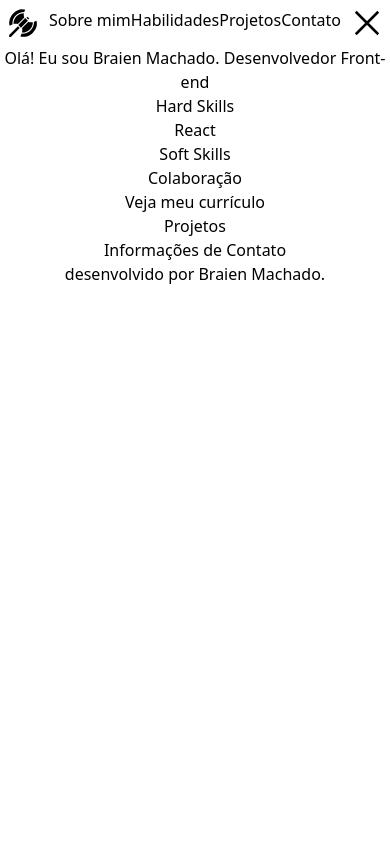
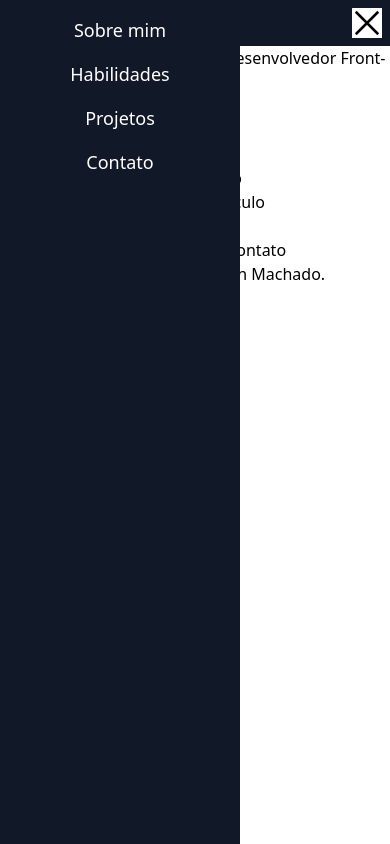
Before and after one commit to braien-machado/react-portfolio, a React (Create React App) app: page / in a window 390 px wide. Both pictures are taken after a click on the button 367 px from the left and 23 px from the top of the page. Built offline with nearby package versions, Linux system fonts and the light colour scheme.

Commit message:
finish header's mobile style

```diff
--- a/src/components/Header.jsx
+++ b/src/components/Header.jsx
@@ -3,29 +3,34 @@ import { GiBattleAxe, GiHamburgerMenu } from 'react-icons/gi';
 import { GrClose } from 'react-icons/gr';
 
 export default function Header () {
-  const [isHidden, setIsHidden] = useState('hidden');
+  const [isMenuHidden, setIsMenuHidden] = useState(true);
 
   const toggleMenu = () => {
-    setIsHidden(isHidden === 'hidden' ? '' : 'hidden')
+    setIsMenuHidden(isMenuHidden ? false : true);
   };
 
+  const menuLinks = ['Sobre mim', 'Habilidades', 'Projetos', 'Contato'];
+
+  const generateMenuLink = (link) => {
+    return (
+      <li className='mt-4 hover:underline hover:font-medium hover:cursor-pointer text-white'>{ link }</li>
+    );
+  }
+
   return (
-    <header className='flex justify-between p-2'>
-      <GiBattleAxe size={30} />
-      <nav className={`${isHidden}`}>
-        <ul className='flex justify-around'>
-          <li>Sobre mim</li>
-          <li>Habilidades</li>
-          <li>Projetos</li>
-          <li>Contato</li>
+    <header className='flex justify-between p-2 relative bg-gray-900'>
+      <GiBattleAxe className='text-white' size={30} />
+      <nav className={`${isMenuHidden ? '-left-60' : 'left-0'} absolute top-0 w-60 bg-gray-900 h-screen duration-300`}>
+        <ul className='flex flex-col items-center text-lg w-fit m-auto'>
+          { menuLinks.map((link) => generateMenuLink(link)) }
         </ul>
       </nav>
       <button className='w-fit'>
         {
-          isHidden ? (
-            <GiHamburgerMenu size={30} onClick={ toggleMenu }/>
+          isMenuHidden ? (
+            <GiHamburgerMenu className='text-white' size={30} onClick={ toggleMenu }/>
           ) : (
-            <GrClose size={30} onClick={ toggleMenu }/>
+            <GrClose className='bg-white' size={30} onClick={ toggleMenu }/>
           )
         }
       </button>
```
